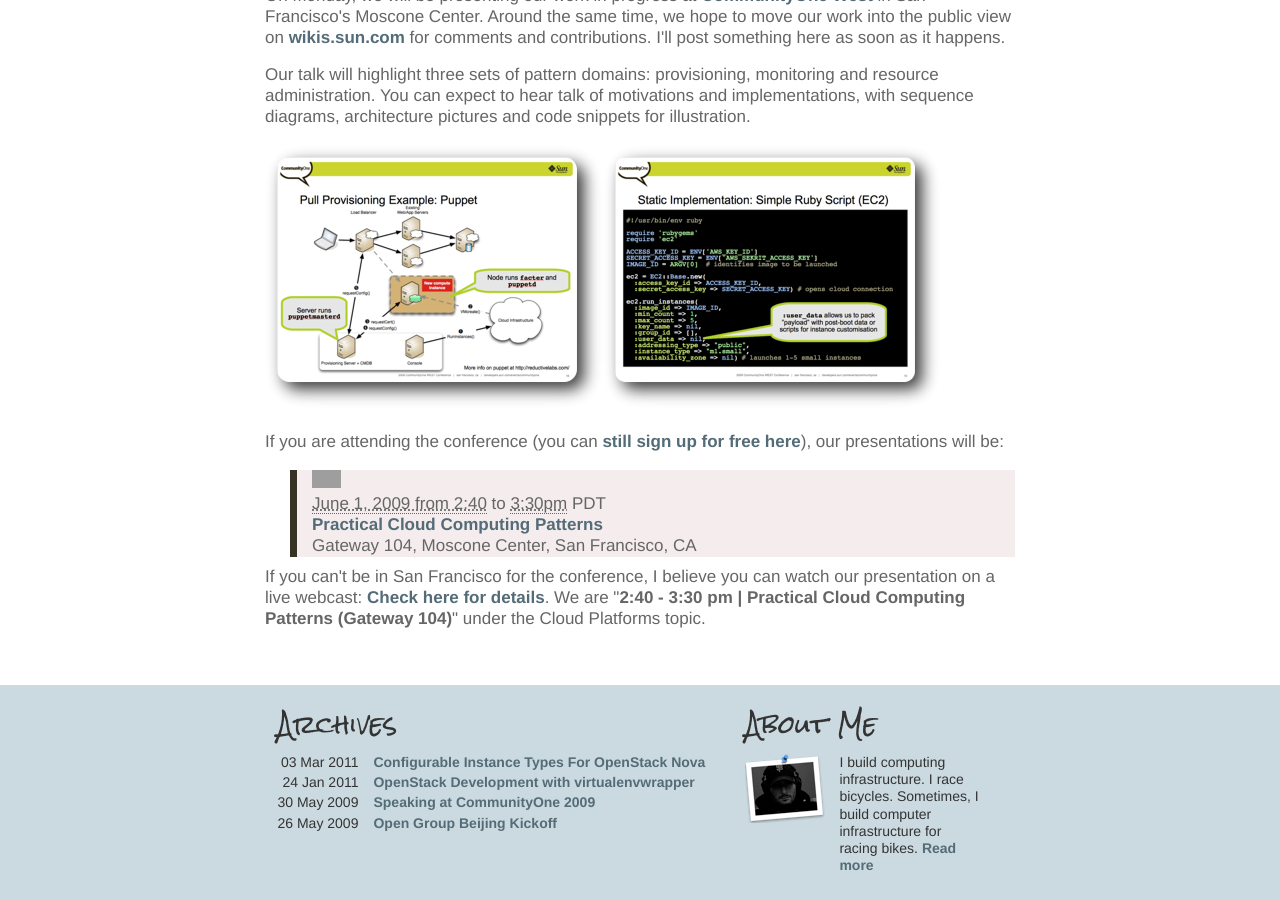
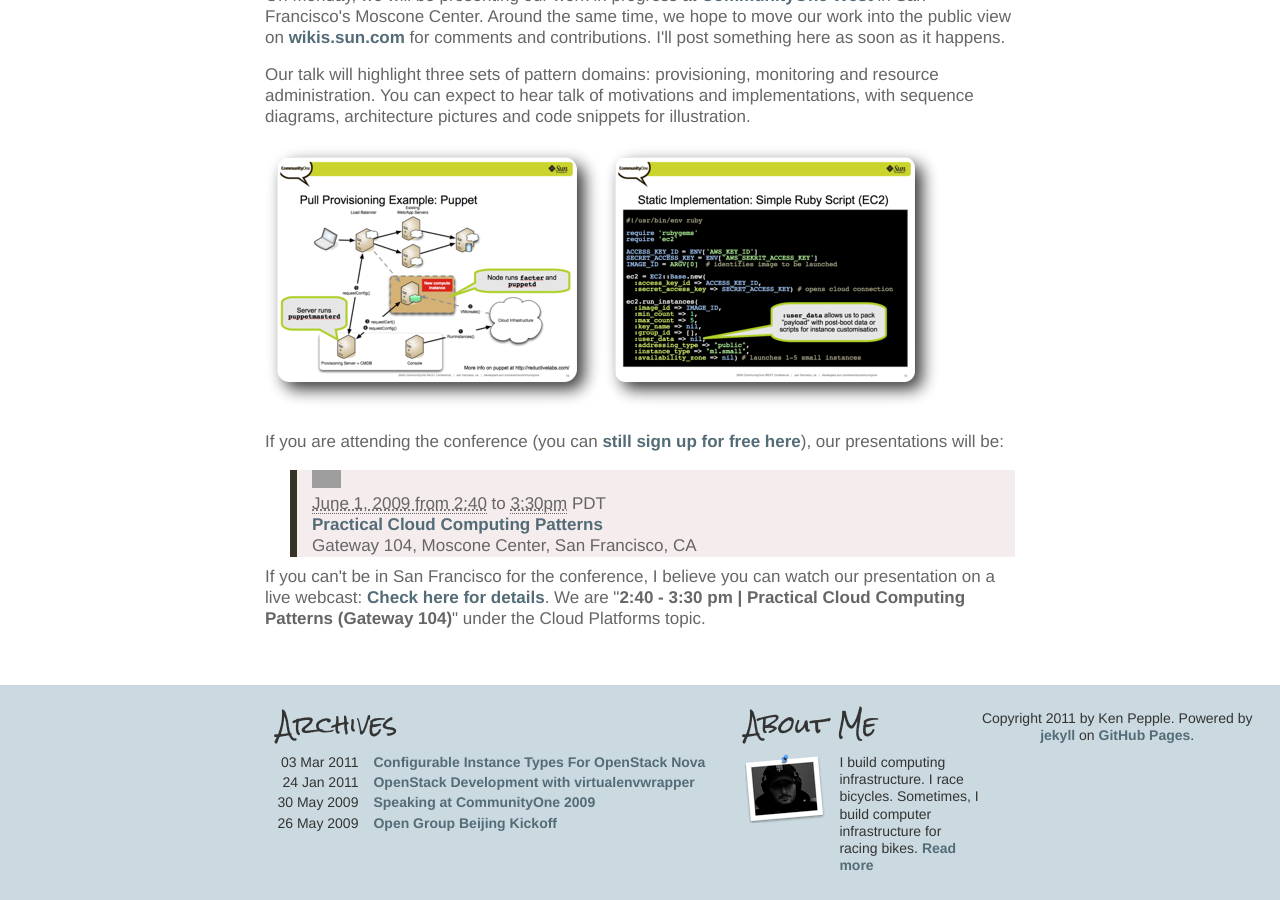
Before and after one commit to slashk/slashk.github.com, a Jekyll site: the page built from index.html, in a window 1280 px wide and 900 px high, scrolled down 4597 px. Built offline with Jekyll 4.4.1, drawn with Linux system fonts in a browser that asks for light colours; Markdown is read by kramdown in place of the engine named in the settings; grey boxes are pictures that could not be loaded.

Commit message:
added footer for copyright

```diff
--- a/_includes/footer.html
+++ b/_includes/footer.html
@@ -26,6 +26,7 @@
                 </div>
             </div>
         </div>
+        <div class="powered"><p>Copyright 2011 by Ken Pepple. Powered by <a href="http://jekyllrb.com/" target="_blank">jekyll</a> on <a href="http://pages.github.com/" target="_blank">GitHub Pages</a>.</p></div>
     </div>
 
     {% include google_analytics.html %}
```
